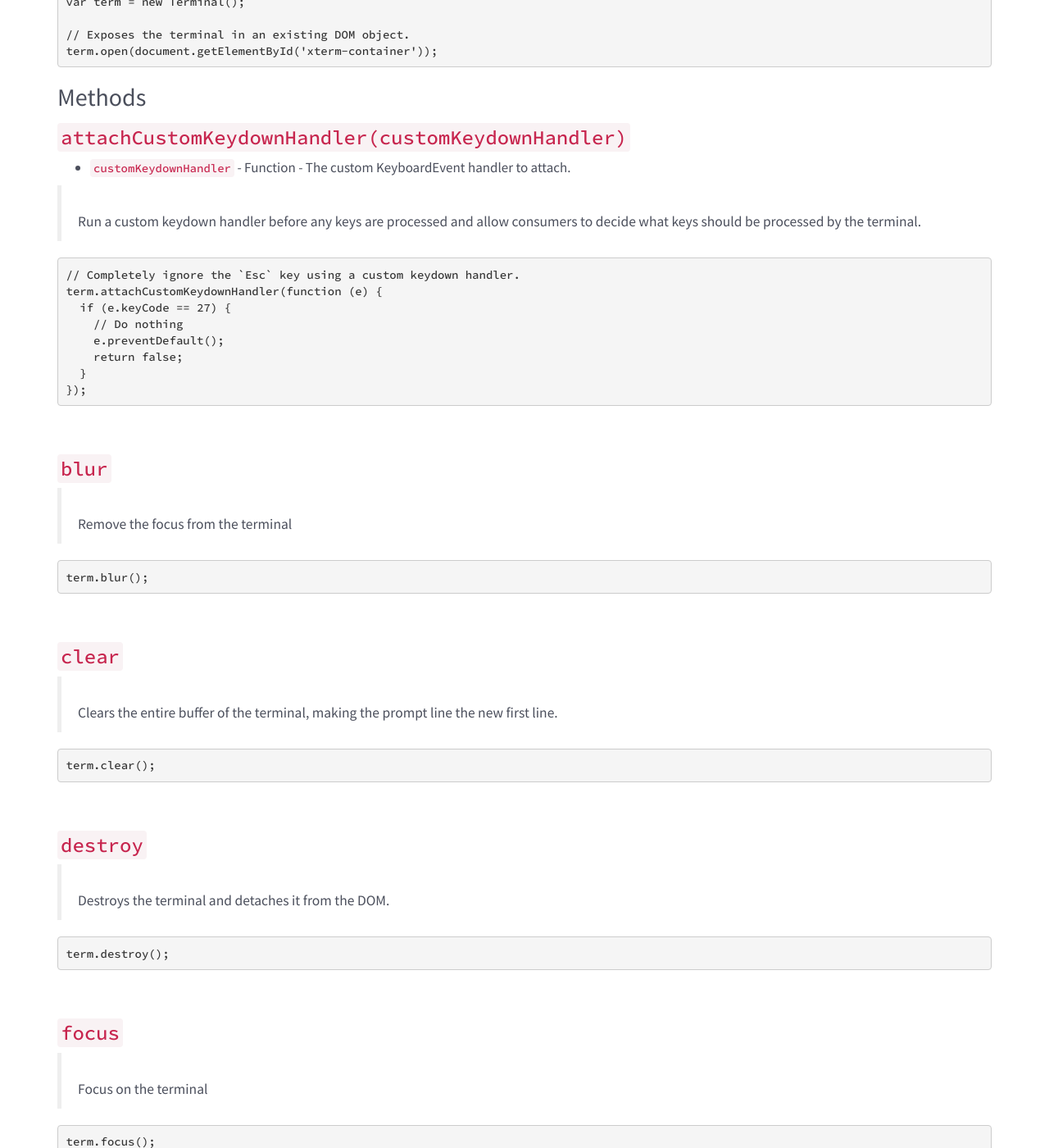
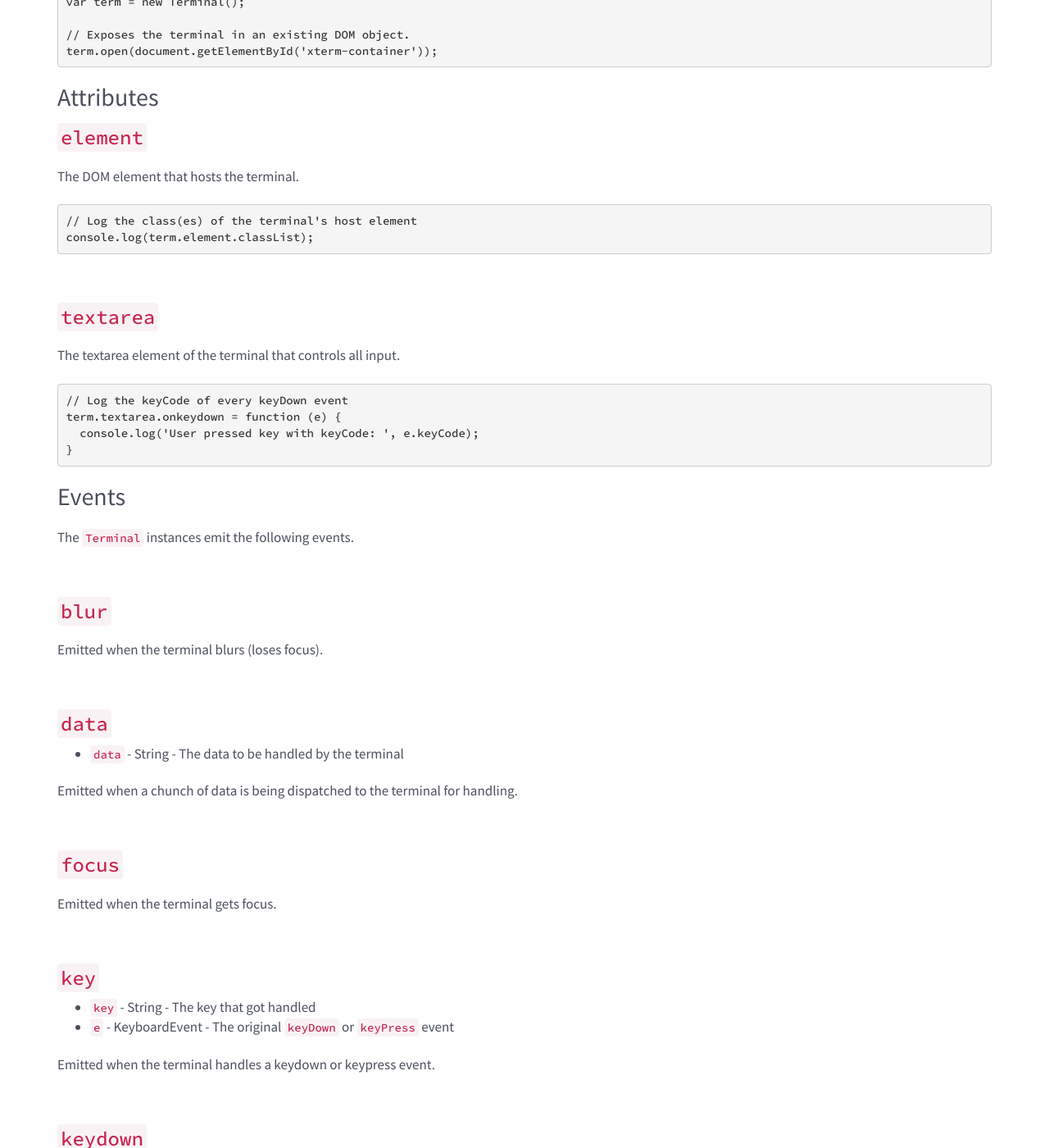
Before and after one commit to xtermjs/xtermjs.org, a Jekyll site: the page built from _docs/api/Terminal.md, in a window 1280 px wide and 1400 px high, scrolled down 214 px. Shown: the whole window at 82% size. Built offline with Jekyll 4.4.1, drawn with Linux system fonts in a browser that asks for light colours; some of the changed text lies outside the part shown.

Commit message:
Document all the public API of Terminal

````diff
--- a/_docs/api/Terminal.md
+++ b/_docs/api/Terminal.md
@@ -13,13 +13,95 @@
 term.open(document.getElementById('xterm-container'));
 ```
 
+## Attributes
+
+### `element`
+
+The DOM element that hosts the terminal.
+
+```javascript
+// Log the class(es) of the terminal's host element
+console.log(term.element.classList);
+```
+
+### `textarea`
+
+The textarea element of the terminal that controls all input.
+
+```javascript
+// Log the keyCode of every keyDown event
+term.textarea.onkeydown = function (e) {
+  console.log('User pressed key with keyCode: ', e.keyCode);
+}
+```
+
+## Events
+
+The `Terminal` instances emit the following events.
+
+### `blur`
+
+Emitted when the terminal blurs (loses focus).
+
+### `data`
+
+- `data` - String - The data to be handled by the terminal
+
+Emitted when a chunch of data is being dispatched to the terminal for handling.
+
+### `focus`
+
+Emitted when the terminal gets focus.
+
+### `key`
+
+- `key` - String - The key that got handled
+- `e` - KeyboardEvent - The original `keyDown` or `keyPress` event
+
+Emitted when the terminal handles a keydown or keypress event.
+
+### `keydown`
+
+- `e` - KeyboardEvent - The original `keyDown`
+
+Emitted after a `keyDown` event on the terminal.
+
+### `keydown`
+
+- `e` - KeyboardEvent - The original `keyPress`
+
+Emitted after a `keyPress` event on the terminal.
+
+### `open`
+
+Emitted when the terminal gets opened in a DOM element.
+
+### `refresh`
+
+- `data` - Object - `{element: this.element,  start: start, end: end}`
+
+Emitted when the terminal gets a content refresh (re-render).
+
+### `resize`
+
+- `data` - Object - `{terminal: this, cols: x, rows: y}`
+
+Emitted when the terminal gets resized to a new geometry.
+
+### `scroll`
+
+- `ydisp` - Number - The number of rows the terminal scrolled down (or up if negative).
+
+Emitted when the terminal scrolls vertically
+
+
 ## Methods
 
 ### `attachCustomKeydownHandler(customKeydownHandler)`
 
 - `customKeydownHandler` - Function - The custom KeyboardEvent handler to attach.
 
-> Run a custom keydown handler before any keys are processed and
+Run a custom keydown handler before any keys are processed and
 allow consumers to decide what keys should be processed by the terminal.
 
 ```javascript
@@ -35,7 +117,7 @@
 
 ### `blur`
 
-> Remove the focus from the terminal
+Remove the focus from the terminal
 
 ```javascript
 term.blur();
@@ -43,7 +125,7 @@
 
 ### `clear`
 
->  Clears the entire buffer of the terminal, making the prompt line the new first line.
+ Clears the entire buffer of the terminal, making the prompt line the new first line.
 
 ```javascript
 term.clear();
@@ -51,7 +133,7 @@
 
 ### `destroy`
 
->  Destroys the terminal and detaches it from the DOM.
+ Destroys the terminal and detaches it from the DOM.
 
 ```javascript
 term.destroy();
@@ -59,7 +141,7 @@
 
 ### `focus`
 
-> Focus on the terminal
+Focus on the terminal
 
 ```javascript
 term.focus();
@@ -69,7 +151,7 @@
 
 - `key` - String - The option key
 
-> Retrieves an option from the terminal.
+Retrieves an option from the terminal.
 
 ```javascript
 var doesTheTerminalCursorBlink = term.getOption('cursorBlink');
@@ -80,7 +162,7 @@
 - `event` - string - The event to attach the callback
 - `callback` - Function - The callback to run on the event
 
-> Attach a callback to run on a specific event.
+Attach a callback to run on a specific event.
 
 ```javascript
 function logResize(size) {
@@ -96,18 +178,32 @@
 - `event` - string - The event from which to detach the callback
 - `callback` - Function - The callback to stop running on the event
 
-> Stop running a callback on an event.
+Stop running a callback on an event.
 
 ```javascript
 // Stop logging the terminal's size when it gets resized.
 term.off('resize', logResize)
 ```
 
+### `emit(event, data)`
+
+- `event` - string - The event to emit on the terminal
+- `data` - Function - The data to emit along with the event
+
+Emit an event on the terminal.
+
+```javascript
+// Emit an event after handling a keydown event along with the event object.
+term.attachCustomKeydownHandler(function (e) {
+  term.emit('keydownHandled', e)
+});
+```
+
 ### `open(parent)`
 
 - `parent` - HTMLElement - The DOM element to host the terminal
 
-> Open the terminal into the given parent element
+Open the terminal into the given parent element
 
 ```javascript
 var terminalParent = document.getElementById('xterm-container');
@@ -122,7 +218,7 @@
 - `end` - Number - The last row to be refreshed
 - `queue` - Boolean - Queue the refresh to run asynchronously, when it's more optimal
 
-> Refresh (re-render) the terminal content between two rows (inclusive).
+Refresh (re-render) the terminal content between two rows (inclusive).
 
 ```javascript
 var terminalParent = document.getElementById('xterm-container');
@@ -133,7 +229,7 @@
 
 ### `reset()`
 
-> Reset the terminal; reconstruct the instance and re-render the whole screen.
+Reset the terminal; reconstruct the instance and re-render the whole screen.
 
 ```javascript
 term.reset();
@@ -144,7 +240,7 @@
 - `x` - Number - The number of columns to set to the terminal
 - `y` - Number - The number of rows to set to the terminal
 
-> Resize the geometry of the terminal.
+Resize the geometry of the terminal.
 
 ```javascript
 // Set the terminal to 120 columns wide and 80 rows tall
@@ -155,7 +251,7 @@
 
 - `n` - Number - The number of rows to scroll down (or up if negative)
 
-> Resize the geometry of the terminal.
+Resize the geometry of the terminal.
 
 ```javascript
 // Scroll the terminal down by 5 rows
@@ -170,7 +266,7 @@
 - `key` - String - The option key
 - `value` - The option value
 
-> Sets an option on the terminal.
+Sets an option on the terminal.
 
 ```javascript
 term.setOption('cursorBlink', true);
@@ -180,7 +276,7 @@
 
 - `text` - String - The text to write to the terminal.
 
-> Writes the given text to the terminal.
+Writes the given text to the terminal.
 
 ```javascript
 // Writes "Hello World!" in the terminal.
@@ -191,7 +287,7 @@
 
 - `text` - String - The text to write to the terminal.
 
-> Writes the given text to the terminal, followed by a line break (`\n`).
+Writes the given text to the terminal, followed by a line break (`\n`).
 
 ```javascript
 // Writes "Hello World!\n" in the terminal.
````
